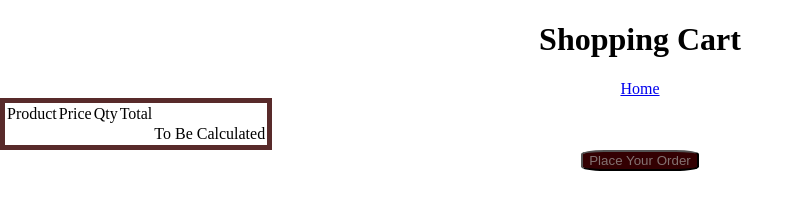
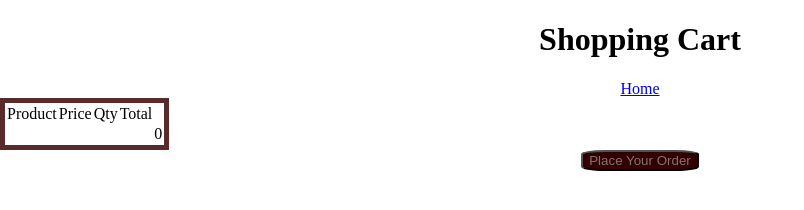
Before and after one commit to VioletKatrinStewart/hauntedobjectstore, a website with bundled scripts: page cart/index.html in a window 1280 px wide. Shown: the whole page, without its empty margins (0-804 px from the left). Built offline with nearby package versions, Linux system fonts and the light colour scheme.

Commit message:
got order total to display

```diff
--- a/cart/cart.js
+++ b/cart/cart.js
@@ -2,7 +2,7 @@
     //{ id: '1', qty: 6 },
     //{ id: '4', qty: 5 },
 //];
-import { findById, getCart, clearCart } from '../utils.js';
+import { findById, getCart, clearCart, calculateOrderTotal } from '../utils.js';
 import { hauntedStuff } from '../data/hauntedstuff.js';
 //import { cart } from '../data/cart-data.js';
 import { renderLine } from '../render-line-items.js';
@@ -19,6 +19,11 @@ for (let cartItem of cart){
     //console.log('cartItem: ', cartItem);
 }
 
+
+
+const hauntedTotal = document.getElementById('total');
+hauntedTotal.textContent = calculateOrderTotal(cart, hauntedStuff);
+
 orderButton.addEventListener('click', () =>{
     //console.log('click');
     clearCart();
--- a/cart/index.html
+++ b/cart/index.html
@@ -27,7 +27,7 @@
             <td></td>
             <td> </td>
             <td></td>
-            <td id="total">To Be Calculated</td>
+            <td id="total">Total</td>
         </tfoot>
 
     </table>
--- a/utils.js
+++ b/utils.js
@@ -29,6 +29,7 @@ export function addItem(id){
 
 export function calculateOrderTotal(cart, hauntedStuff) {
     let orderTotal = 0;
+    //console.log(cart);
     for (let item of cart){
         const hauntedName = findById(item.id, hauntedStuff);
         orderTotal = orderTotal + hauntedName.price * item.qty;
```
Also changed, not shown: app.js (+4 -4 lines).
